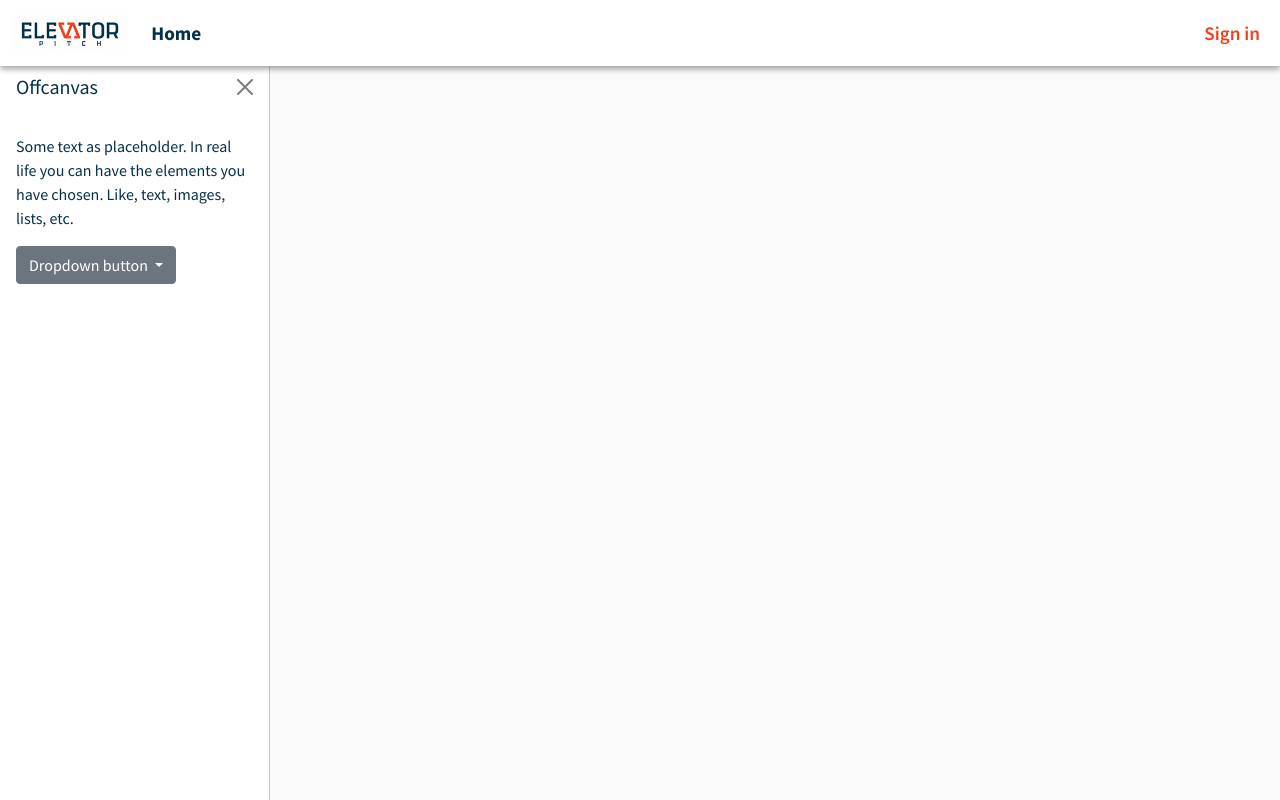
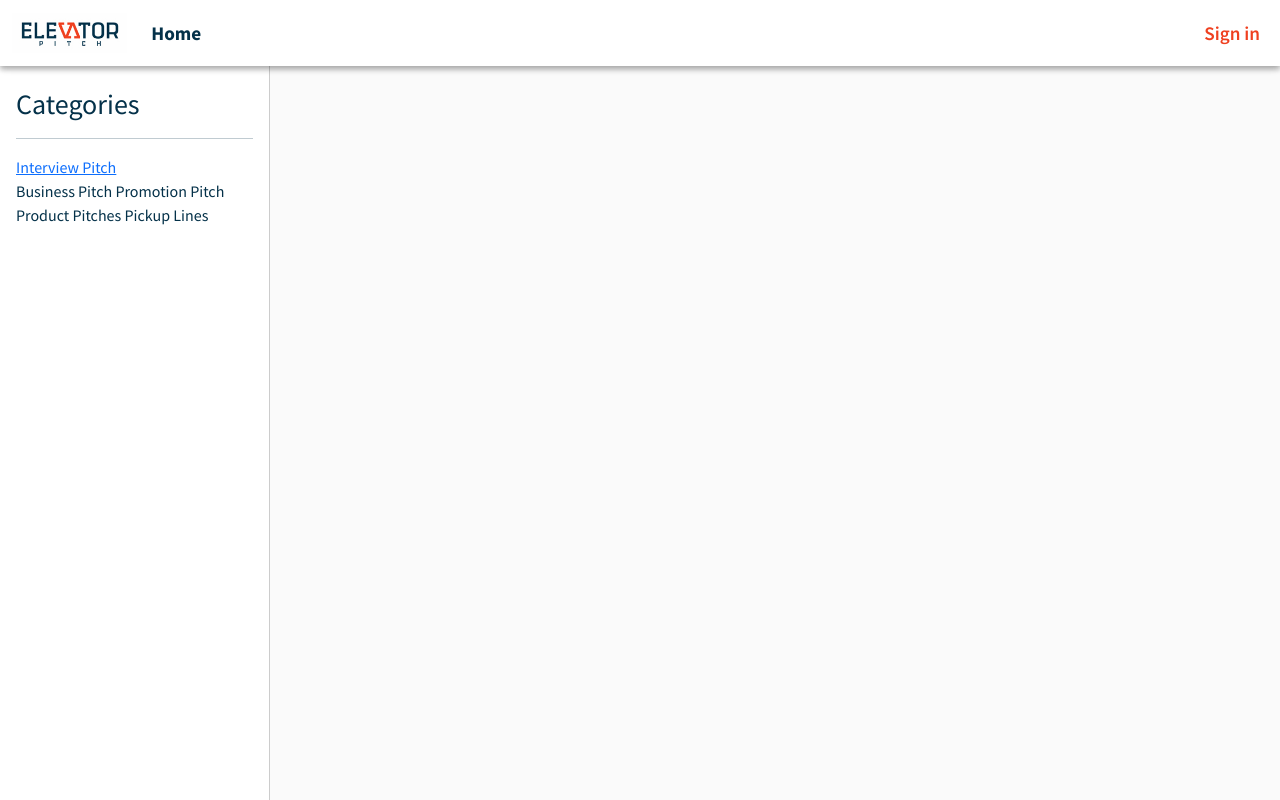
Before and after one commit to mururi/Elevator_pitch_app, a Flask app: page / in a window 1280 px wide. Run offline with Flask 2, Linux system fonts and the light colour scheme; data that the repository does not hold is empty; some libraries are stand-ins or nearby versions.

Commit message:
Add view interview category

```diff
--- a/app/main/views.py
+++ b/app/main/views.py
@@ -3,6 +3,7 @@ from turtle import title
 from unicodedata import category
 from xml.etree.ElementTree import Comment
 from flask import render_template, request, redirect, url_for, abort, flash
+from sqlalchemy import case
 from ..models import User, Pitch, Comment
 from . import main
 from flask_login import login_required, current_user
@@ -90,3 +91,13 @@ def new_comment(pitch_id):
         return redirect(url_for('main.index'))
 
     return render_template('new_comment.html', new_comment_form = form, pitch_id = pitch_id)
+
+@main.route('/category/<category>')
+def view_category(category):
+    full_category = ''
+    if (category == 'interview'):
+        full_category = 'Interview Pitch'
+
+    pitches = Pitch.query.filter_by(category = full_category)
+
+    return render_template('category.html', pitches=pitches)
--- a/app/static/css/base.css
+++ b/app/static/css/base.css
@@ -33,6 +33,7 @@ a.nav-link:hover {
   width: 270px;
 }
 
+/* body styles */
 .btn--styling {
   background-color: #ef4020;
   color: #fff;
@@ -73,6 +74,7 @@ a.nav-link:hover {
     background-color: #fafafa;
     min-height: calc(100vh - 56px);
     padding: 30px;
+    z-index: -2;
   }
 
   .offcanvas-backdrop::before {
@@ -84,6 +86,6 @@ a.nav-link:hover {
     visibility: visible !important;
     top: 56px;
     height: calc(100% - 56px);
-    z-index: -1;
+    z-index: 1;
   }
 }
--- a/app/templates/sidebar.html
+++ b/app/templates/sidebar.html
@@ -6,23 +6,17 @@
 </button> -->
 
 <div class="offcanvas offcanvas-start" id="sidebar" tabindex="-1" id="offcanvasExample" aria-labelledby="offcanvasExampleLabel">
-  <div class="offcanvas-header">
-    <h5 class="offcanvas-title" id="offcanvasExampleLabel">Offcanvas</h5>
-    <button type="button" class="btn-close text-reset" data-bs-dismiss="offcanvas" aria-label="Close"></button>
-  </div>
   <div class="offcanvas-body">
-    <div>
-      Some text as placeholder. In real life you can have the elements you have chosen. Like, text, images, lists, etc.
-    </div>
-    <div class="dropdown mt-3">
-      <button class="btn btn-secondary dropdown-toggle" type="button" id="dropdownMenuButton" data-bs-toggle="dropdown">
-        Dropdown button
-      </button>
-      <ul class="dropdown-menu" aria-labelledby="dropdownMenuButton">
-        <li><a class="dropdown-item" href="#">Action</a></li>
-        <li><a class="dropdown-item" href="#">Another action</a></li>
-        <li><a class="dropdown-item" href="#">Something else here</a></li>
-      </ul>
+
+    <div class="pt-3">
+      <h3>Categories</h3>
+      <hr>
+      <a href="/category/interview" class="d-block">Interview Pitch</a>
+
+      Business Pitch
+      Promotion Pitch
+      Product Pitches
+      Pickup Lines
     </div>
   </div>
 </div>
--- a/manage.py
+++ b/manage.py
@@ -3,7 +3,7 @@ from flask_script import Manager,Server
 from app.models import User, Pitch, Comment
 from flask_migrate import Migrate, MigrateCommand
 
-app = create_app('test')
+app = create_app('development')
 
 manager = Manager(app)
 manager.add_command('server',Server)
```
Also changed, not shown: app/templates/category.html (added, +48 -0 lines).
